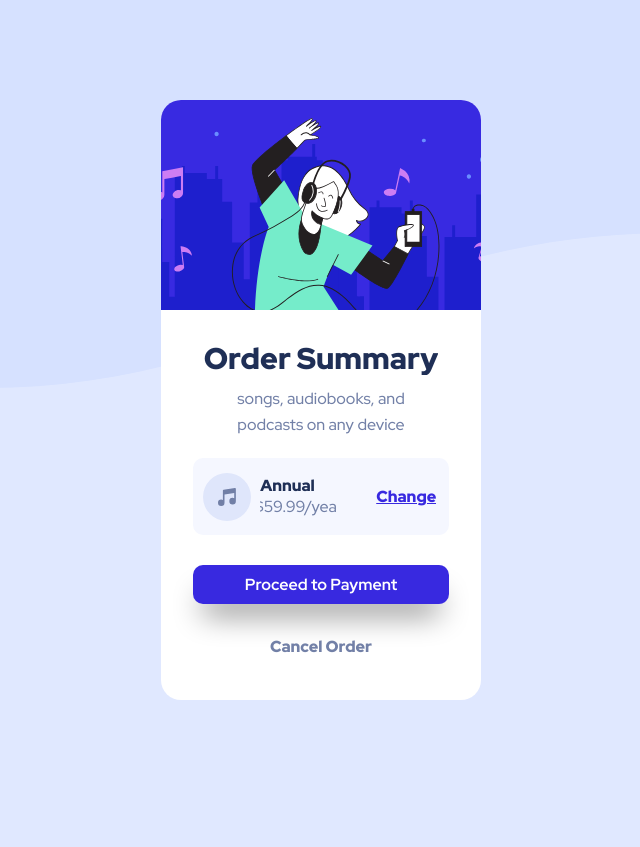
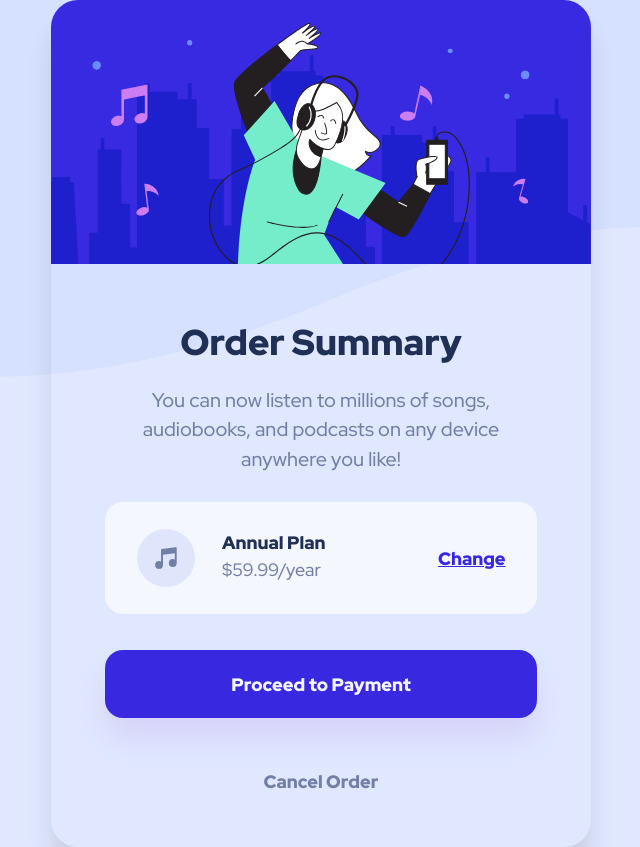
Before and after one commit to purrrplelipton/order-summary-component, a PHP site: page / in a window 1280 px wide. Shown: the whole page, without its empty margins (319-959 px from the left). Before the commit the page ends 700 px from the top, so only its background shows below. Run offline with PHP 8.4, Linux system fonts and the light colour scheme.

Commit message:
update: corrected both files

```diff
--- a/index.html
+++ b/index.html
@@ -7,39 +7,26 @@
   <link rel="preconnect" href="https://fonts.gstatic.com" crossorigin>
   <link href="https://fonts.googleapis.com/css2?family=Red+Hat+Display:wght@500;700;900&display=swap" rel="stylesheet">
   <link rel="stylesheet" href="./styles.css">
-  <link rel="icon" type="image/png" sizes="32x32" href="./images/favicon-32x32.png">
-  <title>Frontend Mentor | Order summary card</title>
+  <title>Order summary card</title>
 </head>
 <body>
-  <div class="container">
-    <div class="top">
-
-    </div>
-    <div class="bottom">
-      <div class="h1">
-        <h1>Order Summary</h1>
-      </div>
-      <div class="paragraph">
-        <p>
-          You can now listen to millions of songs, audiobooks, and podcasts on any device anywhere you like!
-        </p>
-      </div>
+  <div class="wrapper">
+    <img src="./images/illustration-hero.svg"/>
+    <div>
+      <h1>Order Summary</h1>
+      <p>You can now listen to millions of songs, audiobooks, and podcasts on any device anywhere you like!</p>
       <div class="button">
         <div class="left">
-          <img src="./images/icon-music.svg" alt="music">
+          <img src="./images/icon-music.svg" />
           <div class="mid-content">
-            <h1>Annual Plan</h1>
-            <h1>$59.99/year</h1>
+            <p>Annual Plan</p>
+            <p>$59.99/year</p>
           </div>
         </div>
-        <div class="right">
-          <h1>Change</h1>
-        </div>
+        <a href="">Change</a>
       </div>
-      <button>
-        <h1>Proceed to Payment</h1>
-      </button>
-      <h1>Cancel Order</h1>
+      <button>Proceed to Payment</button>
+      <a href="">Cancel Order</a>
     </div>
   </div>
 </body>
--- a/styles.css
+++ b/styles.css
@@ -4,242 +4,198 @@
     margin: 0;
     padding: 0;
     overflow: hidden;
+    font-family: 'Red Hat Display', sans-serif;
+    transition: .3s ease-in-out;
 }
 :root {
-    --Pale-blue: hsl(225, 100%, 94%);
-    --btn-color: hsl(245, 75%, 52%);
-    --hover-btn-color: hsla(245, 75%, 52%, .75);
-    --bg-color: hsl(225, 100%, 98%);
-    --paragraph-text-color: hsl(224, 23%, 55%);
-    --header-text-color: hsl(223, 47%, 23%);
-    --container-bg: hsl(0, 0%, 100%);
-    --default: 'Red Hat Display', sans-serif;
+    font-size: 18px;
+    --clr-blue-1: hsl(225, 100%, 98%);
+    --clr-blue-2: hsl(225, 100%, 94%);
+    --clr-blue-3: hsl(224, 23%, 55%);
+    --clr-blue-4: hsl(245, 75%, 52%);
+    --clr-blue-5: hsl(223, 47%, 23%);
 }
 body  {
     margin: 0;
-    padding: 0;
-    width: 100vw;
-    height: 100vh;
-    background-color: var(--Pale-blue);
+    min-height: 100vh;
+    background-color: var(--clr-blue-2);
     background-image: url(./images/pattern-background-desktop.svg);
     background-repeat: no-repeat;
-    background-size: contain;
     background-position: top;
+    background-size: 100% calc(100vh - 50%);
     display: grid;
     place-items: center;
-    font-family: 'Red Hat Display', sans-serif !important;
 }
-body > .container  {
-    width: 25%;
-    height: 75%;
-    background-color: var(--container-bg);
-    border-radius: 20px;
-    overflow: hidden;
+
+body > .wrapper  {
+    width: 30rem;
+    border-radius: 1.5rem;
+    box-shadow: 0 25px 25px rgba(0, 0, 0, .1);
 }
-body > .container > .top {
+
+body > .wrapper > img {
+    display: block;
     width: 100%;
-    height: 35%;
-    background-image: url(./images/illustration-hero.svg);
-    background-repeat: no-repeat;
-    background-size: cover;
-    background-position: center;
 }
-body > .container > .bottom {
-    width: 100%;
-    height: 65%;
-    display: flex;
-    flex-direction: column;
-    /* justify-content: center; */
-    align-items: center;
-}
-body > .container > .bottom > .h1 {
-    width: 100%;
-    height: 10%;
-    display: flex;
-    justify-content: center;
-    align-items: center;
-}
-body > .container > .bottom > .h1 > h1 {
-    font-size: 30px;
-    font-weight: 900;
-    line-height: 40px;
-    height: 40px;
-    color: var(--header-text-color);
-}
-body > .container > .bottom > .paragraph {
-    width: 100%;
-    height: 18%;
-    display: flex;
-    justify-content: center;
-    align-items: center;
-}
-body > .container > .bottom > .paragraph > p {
-    font-size: 16px;
-    font-weight: 500;
-    line-height: 26px;
-    width: 70%;
-    color: var(--paragraph-text-color);
+
+body > .wrapper > div {
+    padding: 3rem;
     text-align: center;
 }
-body > .container > .bottom > .button {
-    width: 80%;
-    height: 22%;
+
+body > .wrapper > div > h1 {
+    font-size: 2rem;
+    font-weight: 900;
+    margin-bottom: 1.1rem;
+    color: var(--clr-blue-5);
+}
+
+body > .wrapper > div > p {
+    font-size: 1.1rem;
+    font-weight: 500;
+    line-height: 1.5;
+    color: var(--clr-blue-3);
+}
+
+body > .wrapper > div > .button {
+    display: flex;
+    align-items: center;
+    justify-content: space-between;
+    background-color: var(--clr-blue-1);
+    padding: 1.5rem 1.75rem;
+    margin: 1.5rem 0 2rem;
+    border-radius: 1rem;
+}
+
+body > .wrapper > div > .button > .left {
     display: flex;
     justify-content: space-between;
     align-items: center;
-    border-radius: 10px;
-    background-color: var(--bg-color);
 }
-body > .container > .bottom > .button > .left {
-    width: 60%;
-    height: 100%;
-    display: flex;
-    justify-content: space-evenly;
-    align-items: center;
+
+body > .wrapper > div > .button > .left > img {
+    width: 3.25rem;
 }
-body > .container > .bottom > .button > .left > .mid-content {
-    width: 50%;
-    height: 100%;
+
+body > .wrapper > div > .button > .left > .mid-content {
+    margin-left: 1.5rem;
     display: flex;
     flex-direction: column;
-    justify-content: space-between;
-    align-items: center;
+    justify-content: center;
+    align-items: flex-start;
 }
-body > .container > .bottom > .button > .left > .mid-content > h1:first-child {
-    font-size: 16px;
+
+body > .wrapper > div > .button > .left > .mid-content > p:first-child {
     font-weight: 900;
-    line-height: 18px;
-    height: 18px;
-    color: var(--header-text-color);
-    margin-top: 25%;
+    height: 1.5rem;
+    color: var(--clr-blue-5);
 }
-body > .container > .bottom > .button > .left > .mid-content > h1:last-child {
-    font-size: 16px;
+
+body > .wrapper > div > .button > .left > .mid-content > p:last-child {
     font-weight: 500;
-    line-height: 18px;
-    height: 18px;
-    color: var(--paragraph-text-color);
-    margin-bottom: 25%;
+    height: 1.5rem;
+    color: var(--clr-blue-3);
 }
-body > .container > .bottom > .button > .right {
-    width: 40%;
-    height: 100%;
-    display: flex;
-    justify-content: flex-end;
-    align-items: center;
+
+body > .wrapper > div > .button > a {
+    width: max-content;
+    font-weight: 900;
+    line-height: 1.5;
+    height: 1.5;
+    color: var(--clr-blue-4);
+    text-decoration: underline;
 }
-body > .container > .bottom > .button > .right > h1 {
-    font-size: 16px;
+
+body > .wrapper > div > .button > a:hover {
+    text-decoration: none;
+}
+
+body > .wrapper > div > button {
+    width: 100%;
+    padding: 1.25rem 0;
+    background-color: var(--clr-blue-4);
+    color: var(--clr-blue-1);
+    border: none;
+    box-shadow: 0 1.1rem 1.8rem hsl(245, 75%, 90%);
+    font-size: inherit;
     font-weight: 900;
-    line-height: 26px;
-    height: 26px;
-    color: var(--btn-color);
-    text-decoration: underline;
-    margin-right: 12.5%;
-    cursor: pointer;
+    border-radius: 1rem;
 }
-body > .container > .bottom > .button > .right > h1:hover {
+
+body > .wrapper > div > button:hover {
+    filter: opacity(75%);
+}
+
+body > .wrapper > div > a {
+    display: block;
+    width: max-content;
+    font-weight: 900;
+    line-height: 1.13;
     text-decoration: none;
-    color: var(--hover-btn-color);
-    transition: .4s;
+    margin: 3rem auto 0 auto;
+    color: var(--clr-blue-3);
 }
-body > .container > .bottom > button {
-    width: 80%;
-    height: 11%;
-    background-color: var(--btn-color);
-    border: none;
-    border-radius: 10px;
-    display: flex;
-    justify-content: center;
-    align-items: center;
-    box-shadow: 0px 20px 30px -10px grey;
-    cursor: pointer;
+
+body > .wrapper > div > a:hover {
+    color: var(--clr-blue-5);
 }
-body > .container > .bottom > button:hover {
-    background-color: var(--hover-btn-color);
-    transition: .3s;
-}
-body > .container > .bottom > button > h1 {
-    font-size: 16px;
-    font-weight: 700;
-    line-height: 18px;
-    height: 18px;
-    font-family: var(--default);
-    color: var(--container-bg);
-    text-align: center;
-}
-body > .container > .bottom > h1 {
-    font-size: 16px;
-    font-weight: 900;
-    line-height: 18px;
-    color: var(--paragraph-text-color);
-    text-align: center;
-    display: flex;
-    justify-content: center;
-    align-items: center;
-    cursor: pointer;
-}
-body > .container > .bottom > h1:hover {
-    color: var(--header-text-color);
-    transition: .3s;
-}
-body > .container > .bottom > *:first-child {
-    margin-top: 30px;
-    margin-bottom: 5px;
-}
-body > .container > .bottom > *:nth-child(2) {
-    margin-bottom: 5px;
-}
-body > .container > .bottom > *:nth-child(3) {
-    margin-top: 10px;
-    margin-bottom: 20px;
-}
-body > .container > .bottom > *:nth-child(4) {
-    margin-top: 10px;
-    margin-bottom: 15px;
-}
-body > .container > .bottom > *:last-child {
-    margin-top: 20px;
-    margin-bottom: 45px;
-}
-@media screen and (min-width:360px) and (max-width:480px)  {
+
+
+@media screen and (max-width: 375px) {
     body {
         background-image: url(./images/pattern-background-mobile.svg);
-        background-position: top;
-    }
-    body > .container {
-        width: 92.5%;
-        margin: auto;
-        transition: all .4s;
     }
 
-}
-@media screen and(min-width:481px) and (max-width:720px)  {
-    body > .container {
-        width: 50%;
-        height: 75%;
-        transition: all .4s;
+    body > .wrapper {
+        width: 85%;
     }
 
-}
-@media screen and (min-width:721px)and(max-width:1080px)  {
-    body > .container {
-        width: 40%;
-        transition: all .4s;
+    body > .wrapper > div {
+        padding: 2.25rem 1.8rem;
     }
 
-}
-@media screen and (min-width:1081px)and(max-width:1440px)  {
-    body > .container {
-        width: 25%;
-        transition: all .4s;
+    body > .wrapper > div > h1 {
+        font-size: 1.25rem;
     }
 
-}
-@media screen and (min-width:1441px)and(max-width:2160px)  {
-    body > .container {
-        width: 15%;
-        transition: all .4s;
+    body > .wrapper > div > p {
+        font-size: .85rem;
     }
 
-}
+    body > .wrapper > div > .button {
+        padding: 1.25rem 1rem;
+        margin: 1rem 0 1.5rem;
+    }
+
+    body > .wrapper > div > .button > .left > .mid-content {
+        margin-left: .75rem;
+    }
+
+    body > .wrapper > div > .button > .left > img {
+        width: 2.5rem;
+    }
+
+    body > .wrapper > div > .button > .left > .mid-content > p:first-child {
+        font-size: .85rem;
+        height: 1.2rem;
+    }
+
+    body > .wrapper > div > .button > .left > .mid-content > p:last-child {
+        font-size: .8rem;
+        height: 1.2rem;
+    }
+
+    body > .wrapper > div > .button > a {
+        font-size: .8rem;
+    }
+
+    body > .wrapper > div > button {
+        font-size: .8rem;
+        padding: .8rem 0;
+    }
+
+    body > .wrapper > div > a {
+        font-size: .9rem;
+        margin: 1.8rem auto 0 auto;
+    }
+  }
```
